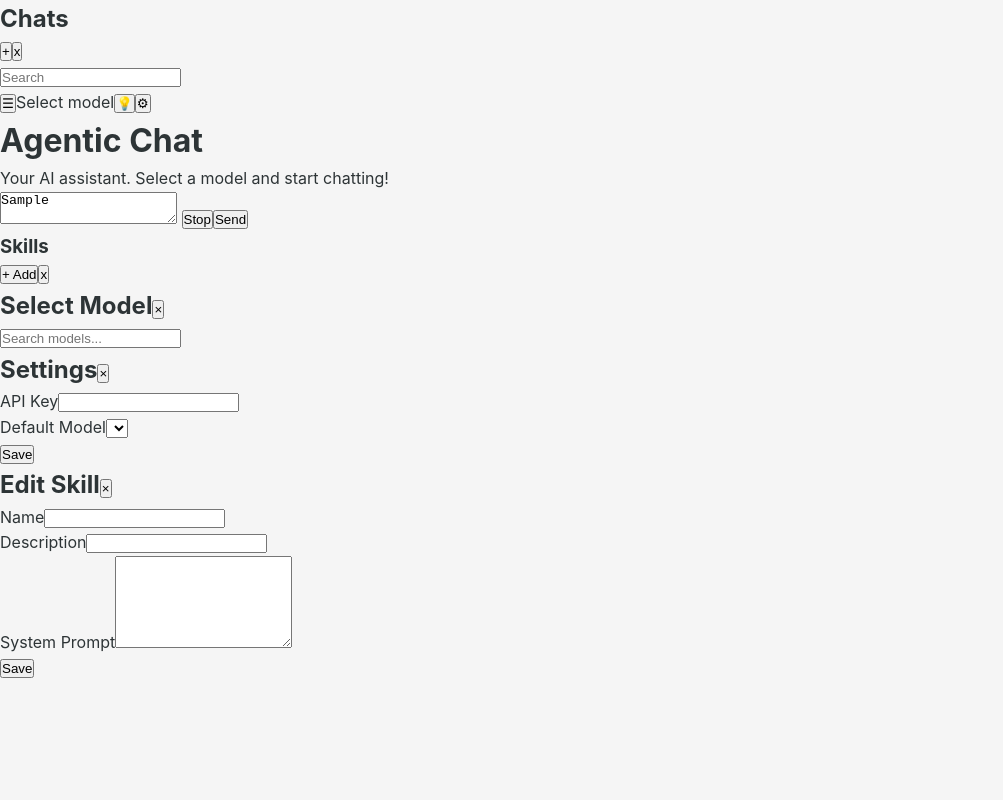
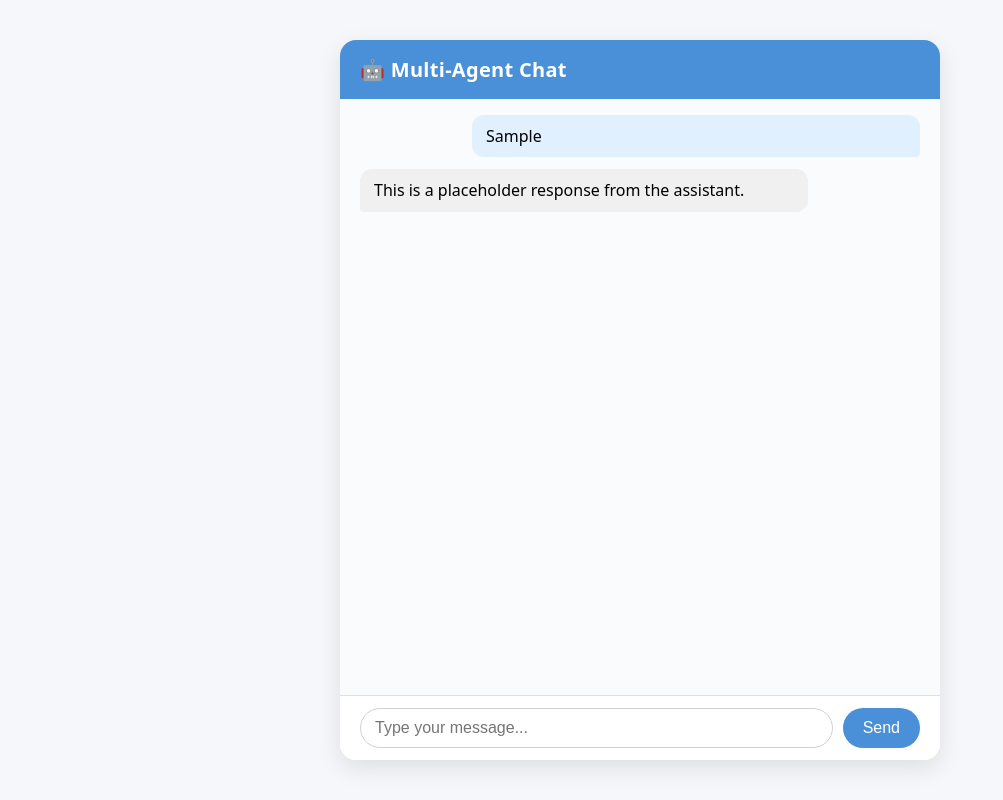
Before and after one commit to Gregory-LS/AI_Agent_Chat_Application, a plain HTML site: page static/index.html in a window 1280 px wide. Both pictures are taken after typing "Sample" into the empty fields and a click on the button "Send". Shown: the whole page, without its empty margins (0-1003 px from the left). Drawn offline with Linux system fonts and the light colour scheme.

Commit message:
[worker-2] Ticket #100: Implement static/index.html with chat UI shells
Created static/index.html as a chat UI shell with a header, message display area, and input form. The page is styled with a clean, modern look using embedded CSS. Quality phases completed: implementation (full HTML file with CSS and JS structure), tests (not applicable for static HTML), documentation (updated README with reference to the new file).

```diff
--- a/static/index.html
+++ b/static/index.html
@@ -1,11 +1,149 @@
-<!DOCTYPE html><html lang="en" data-theme="dark"><meta charset="UTF-8"><meta name="viewport" content="width=device-width,initial-scale=1"><title>Agentic Chat</title><link rel="stylesheet" href="/static/styles.css"></head><body>
-<div class=ap><div class=sb id=sb><div class=sh><h2>Chats</h2><button onclick=newChat()>+</button><button onclick=toggleSb() class=sc>x</button></div><div class=ss><input placeholder=Search oninput=searchC(this.value)></div><div class=cl id=cl></div></div>
-<div class=mn><div class=hd><button onclick=toggleSb() class=sc>&#9776;</button><span class=mb id=mb onclick=mp.classList.add('open')>Select model</span><span class=sp></span><button onclick=toggleSkills()>&#128161;</button><button onclick=showSettings()>&#9881;</button></div>
-<div class=ms id=ms><div class=wl id=wl><h1>Agentic Chat</h1><p>Your AI assistant. Select a model and start chatting!</p></div></div>
-<div class=cp><div class=ir><textarea id=inp placeholder=Message... onkeydown="if(event.key==='Enter'&&!(event.shiftKey||event.ctrlKey||event.metaKey)){event.preventDefault();send()}"></textarea>
-<button class="sb hid" id=sbBtn onclick=stopStream()>Stop</button><button id=sendBtn onclick=send()>Send</button></div></div></div></div>
-<div class=sp id=sp><div class=sp-h><h3>Skills</h3><button class=sc onclick=showSkillEditor()>+ Add</button><button onclick=toggleSkills() class=sc>x</button></div><div class=sp-l id=sl></div></div>
-<div class=mo id=mp><div class=md><h2>Select Model<button class=cl onclick=closeModals()>&times;</button></h2><div class=srch><input placeholder="Search models..." oninput=filterModels(this.value)></div><div class=ml id=ml></div></div></div>
-<div class=mo id=settings><div class=md><h2>Settings<button class=cl onclick=closeModals()>&times;</button></h2><div class=fd><label>API Key</label><input id=apiKey></div><div class=fd><label>Default Model</label><select id=defModel></select></div><button onclick=saveSettings()>Save</button></div></div>
-<div class=mo id=se><div class=md><h2 id=seTitle>Edit Skill<button class=cl onclick=closeModals()>&times;</button></h2><div class=fd><label>Name</label><input id=skName maxlength=80></div><div class=fd><label>Description</label><input id=skDesc maxlength=300></div><div class=fd><label>System Prompt</label><textarea id=skPrompt rows=6></textarea></div><button onclick=saveSkill()>Save</button></div></div>
-<script src="/static/app.js"></script></body></html>
+<!DOCTYPE html>
+<html lang="en">
+<head>
+  <meta charset="UTF-8">
+  <meta name="viewport" content="width=device-width, initial-scale=1.0">
+  <title>Multi-Agent Chat</title>
+  <style>
+    * {
+      box-sizing: border-box;
+      margin: 0;
+      padding: 0;
+    }
+    body {
+      font-family: system-ui, -apple-system, 'Segoe UI', Roboto, Helvetica, Arial, sans-serif;
+      background: #f5f7fa;
+      display: flex;
+      justify-content: center;
+      align-items: center;
+      min-height: 100vh;
+      margin: 0;
+    }
+    .chat-container {
+      width: 100%;
+      max-width: 600px;
+      height: 90vh;
+      background: #ffffff;
+      border-radius: 16px;
+      box-shadow: 0 8px 24px rgba(0,0,0,0.1);
+      display: flex;
+      flex-direction: column;
+      overflow: hidden;
+    }
+    .chat-header {
+      background: #4a90d9;
+      color: #fff;
+      padding: 16px 20px;
+      font-size: 1.25rem;
+      font-weight: 600;
+      letter-spacing: 0.3px;
+    }
+    .chat-messages {
+      flex: 1;
+      padding: 16px 20px;
+      overflow-y: auto;
+      background: #fafbfc;
+    }
+    .message {
+      margin-bottom: 12px;
+      padding: 10px 14px;
+      border-radius: 12px;
+      max-width: 80%;
+      line-height: 1.4;
+      word-wrap: break-word;
+    }
+    .message.user {
+      background: #e1f0ff;
+      align-self: flex-end;
+      margin-left: auto;
+      border-bottom-right-radius: 4px;
+    }
+    .message.assistant {
+      background: #f0f0f0;
+      align-self: flex-start;
+      margin-right: auto;
+      border-bottom-left-radius: 4px;
+    }
+    .chat-input-area {
+      display: flex;
+      padding: 12px 20px;
+      border-top: 1px solid #e0e0e0;
+      background: #fff;
+    }
+    .chat-input-area input {
+      flex: 1;
+      padding: 10px 14px;
+      border: 1px solid #d0d0d0;
+      border-radius: 24px;
+      font-size: 1rem;
+      outline: none;
+      transition: border-color 0.2s;
+    }
+    .chat-input-area input:focus {
+      border-color: #4a90d9;
+    }
+    .chat-input-area button {
+      margin-left: 10px;
+      padding: 10px 20px;
+      background: #4a90d9;
+      color: #fff;
+      border: none;
+      border-radius: 24px;
+      font-size: 1rem;
+      font-weight: 500;
+      cursor: pointer;
+      transition: background 0.2s;
+    }
+    .chat-input-area button:hover {
+      background: #357abd;
+    }
+  </style>
+</head>
+<body>
+  <div class="chat-container">
+    <div class="chat-header">
+      🤖 Multi-Agent Chat
+    </div>
+    <div class="chat-messages" id="chatMessages">
+      <!-- Messages will appear here -->
+    </div>
+    <div class="chat-input-area">
+      <input type="text" id="messageInput" placeholder="Type your message..." autocomplete="off">
+      <button id="sendButton">Send</button>
+    </div>
+  </div>
+  <script>
+    (function() {
+      const messagesContainer = document.getElementById('chatMessages');
+      const input = document.getElementById('messageInput');
+      const sendButton = document.getElementById('sendButton');
+
+      function addMessage(text, sender) {
+        const msgDiv = document.createElement('div');
+        msgDiv.className = 'message ' + sender;
+        msgDiv.textContent = text;
+        messagesContainer.appendChild(msgDiv);
+        messagesContainer.scrollTop = messagesContainer.scrollHeight;
+      }
+
+      function handleSend() {
+        const text = input.value.trim();
+        if (!text) return;
+        addMessage(text, 'user');
+        input.value = '';
+        // Placeholder for future agent response
+        setTimeout(() => {
+          addMessage('This is a placeholder response from the assistant.', 'assistant');
+        }, 500);
+      }
+
+      sendButton.addEventListener('click', handleSend);
+      input.addEventListener('keypress', function(e) {
+        if (e.key === 'Enter') {
+          handleSend();
+        }
+      });
+    })();
+  </script>
+</body>
+</html>
```
Also changed, not shown: README.md.
